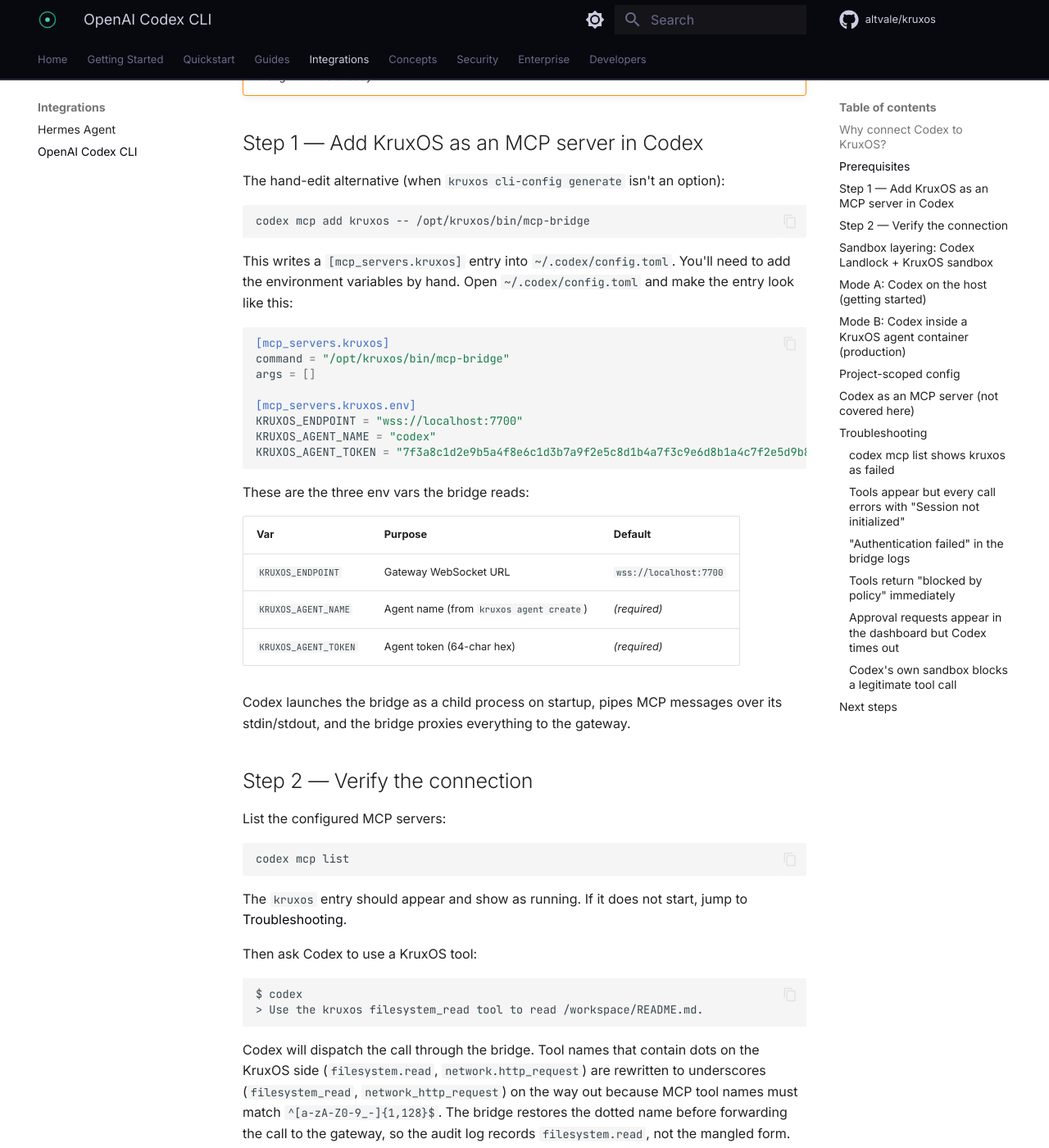
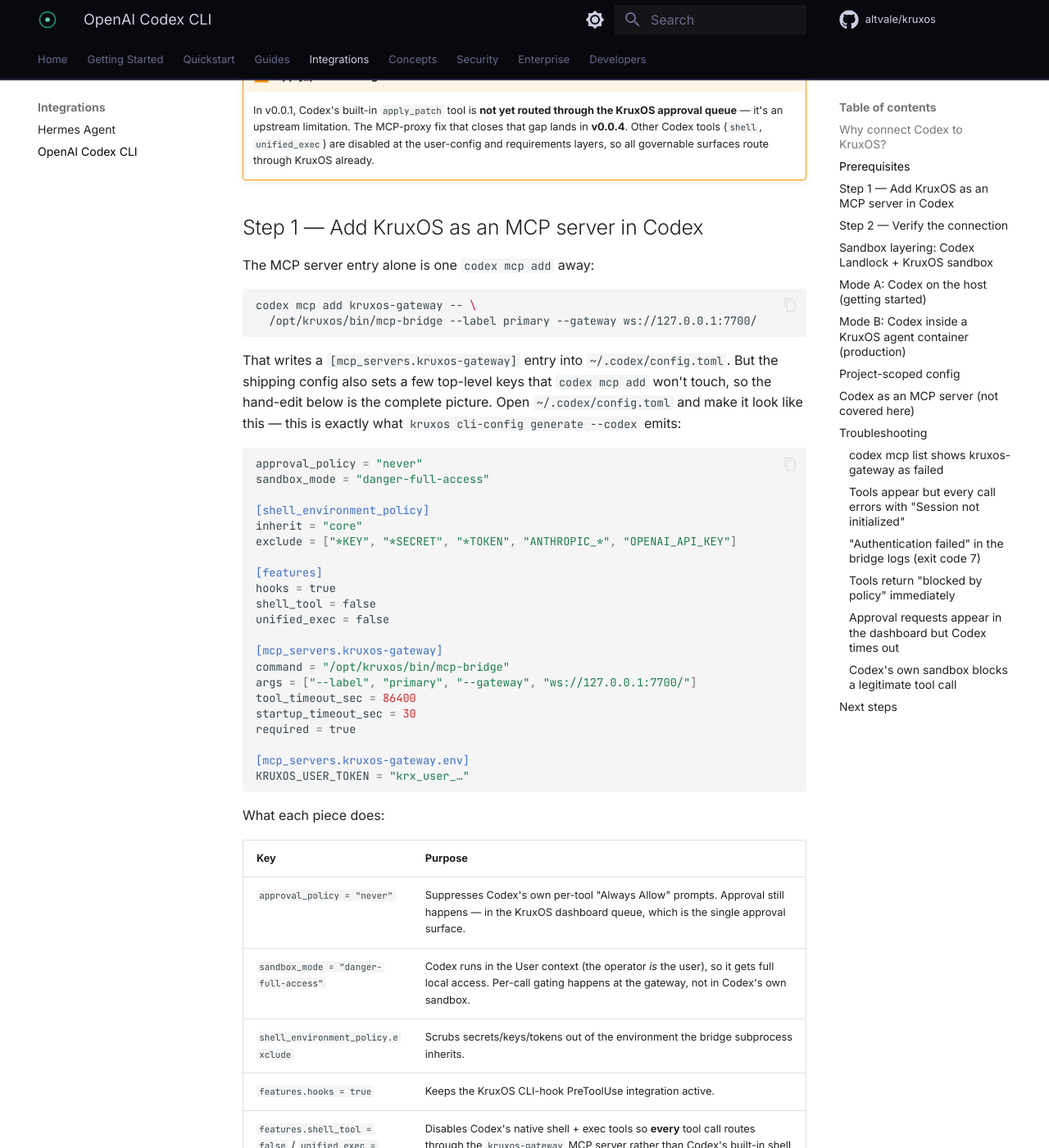
Before and after one commit to altvale/kruxos, an MkDocs documentation site: the page built from docs/public/docs/guides/codex.md, in a window 1280 px wide and 1400 px high, scrolled down 1852 px. Shown: the whole window at 82% size. Built offline with MkDocs 1.6.1 and Material for MkDocs 9.7.7, drawn with Linux system fonts in a browser that asks for light colours; comment, search, counter and statistics services are not loaded; some of the changed text lies outside the part shown.

Commit message:
docs(guides): fix Codex config drift; add file-transfer + service-connect guides
Codex CLI guide (guides/codex.md): update to the shipping User-context
config emitted by `kruxos cli-config generate`:
- MCP server renamed `kruxos` → `kruxos-gateway`
- agent-token model (KRUXOS_AGENT_NAME/KRUXOS_AGENT_TOKEN/KRUXOS_ENDPOINT)
  replaced with the User token (KRUXOS_USER_TOKEN, vault-by-label)
- add approval_policy = "never", sandbox_mode = "danger-full-access",
  [features] hooks/shell_tool/unified_exec, tool/startup timeouts, required
- bridge launched via --label/--gateway flags; fix stale commands
  (audit query, real exit codes) and drop fabricated ones

New guides:
- guides/file-transfer.md — operator file-upload surface (/uploads page +
  POST /api/user/files), mirrored from the internal reference
- guides/connecting-services.md — Gmail/Slack connect path (dashboard tiles
  or `kruxos connect`), BYO-app setup, Gmail Production/unverified-app +
  HTTPS-or-localhost tips, Slack app manifest + xoxb- token

Cross-linked from getting-started, guides/index, gmail quickstart; nav updated.

````diff
--- a/docs/public/docs/guides/codex.md
+++ b/docs/public/docs/guides/codex.md
@@ -35,7 +35,7 @@
 Codex CLI  (Rust binary)
   │  stdio (newline-delimited JSON-RPC, MCP 2024-11-05)
   ▼
-kruxos.connectors.claude_bridge  (launched by Codex as a subprocess)
+mcp-bridge  (/opt/kruxos/bin/mcp-bridge, launched by Codex as a subprocess)
   │  WebSocket
   ▼
 KruxOS Gateway  ──►  Policy Engine  ──►  Sandbox  ──►  Capabilities
@@ -44,17 +44,22 @@
 ```
 
 Same bridge as Claude Desktop, Claude Code, and Hermes — MCP stdio is a
-standard transport, so KruxOS ships a single `kruxos.connectors.claude_bridge`
-Python module and every MCP-capable client launches it the same way.
+standard transport, so KruxOS ships a single bundled `mcp-bridge` and every
+MCP-capable client launches it the same way.
 
 ## Prerequisites
 
 - **KruxOS** running and reachable at `ws://HOST:7700`.
-- **A KruxOS agent token**:
+- **A KruxOS User token.** Codex CLI runs in the *User context* — the
+  operator *is* the user, not a sandboxed agent — so the bridge authenticates
+  with the shared User token, not a per-agent token. The first-boot wizard
+  seeds one; you can create another any time:
   ```bash
-  kruxos agent create --name codex
+  kruxos user-token create primary
   ```
-  Save the 64-char hex token.
+  The token is stored in the vault under the label you pass (`primary` here)
+  and is printed exactly once. In practice you rarely paste it: the bridge
+  reads it from the vault by label, so it never lands on argv.
 - **The bundled `mcp-bridge`** at `/opt/kruxos/bin/mcp-bridge` — ships on the
   appliance (VM or Docker image).
 - **Codex CLI installed** (`npm install -g @openai/codex`, or whichever
@@ -79,34 +84,69 @@
 
 ## Step 1 — Add KruxOS as an MCP server in Codex
 
-The hand-edit alternative (when `kruxos cli-config generate` isn't an option):
+The MCP server entry alone is one `codex mcp add` away:
 
 ```bash
-codex mcp add kruxos -- /opt/kruxos/bin/mcp-bridge
+codex mcp add kruxos-gateway -- \
+  /opt/kruxos/bin/mcp-bridge --label primary --gateway ws://127.0.0.1:7700/
 ```
 
-This writes a `[mcp_servers.kruxos]` entry into `~/.codex/config.toml`.
-You'll need to add the environment variables by hand. Open
-`~/.codex/config.toml` and make the entry look like this:
+That writes a `[mcp_servers.kruxos-gateway]` entry into
+`~/.codex/config.toml`. But the shipping config also sets a few top-level
+keys that `codex mcp add` won't touch, so the hand-edit below is the
+complete picture. Open `~/.codex/config.toml` and make it look like this —
+this is exactly what `kruxos cli-config generate --codex` emits:
 
 ```toml
-[mcp_servers.kruxos]
+approval_policy = "never"
+sandbox_mode = "danger-full-access"
+
+[shell_environment_policy]
+inherit = "core"
+exclude = ["*KEY", "*SECRET", "*TOKEN", "ANTHROPIC_*", "OPENAI_API_KEY"]
+
+[features]
+hooks = true
+shell_tool = false
+unified_exec = false
+
+[mcp_servers.kruxos-gateway]
 command = "/opt/kruxos/bin/mcp-bridge"
-args = []
+args = ["--label", "primary", "--gateway", "ws://127.0.0.1:7700/"]
+tool_timeout_sec = 86400
+startup_timeout_sec = 30
+required = true
 
-[mcp_servers.kruxos.env]
-KRUXOS_ENDPOINT = "wss://localhost:7700"
-KRUXOS_AGENT_NAME = "codex"
-KRUXOS_AGENT_TOKEN = "7f3a8c1d2e9b5a4f8e6c1d3b7a9f2e5c8d1b4a7f3c9e6d8b1a4c7f2e5d9b8a3c"
+[mcp_servers.kruxos-gateway.env]
+KRUXOS_USER_TOKEN = "krx_user_…"
 ```
 
-These are the three env vars the bridge reads:
+What each piece does:
 
-| Var                  | Purpose                                  | Default                  |
-|----------------------|------------------------------------------|--------------------------|
-| `KRUXOS_ENDPOINT`    | Gateway WebSocket URL                    | `wss://localhost:7700`   |
-| `KRUXOS_AGENT_NAME`  | Agent name (from `kruxos agent create`)  | *(required)*             |
-| `KRUXOS_AGENT_TOKEN` | Agent token (64-char hex)                | *(required)*             |
+| Key | Purpose |
+|-----|---------|
+| `approval_policy = "never"` | Suppresses Codex's own per-tool "Always Allow" prompts. Approval still happens — in the KruxOS dashboard queue, which is the single approval surface. |
+| `sandbox_mode = "danger-full-access"` | Codex runs in the User context (the operator *is* the user), so it gets full local access. Per-call gating happens at the gateway, not in Codex's own sandbox. |
+| `shell_environment_policy.exclude` | Scrubs secrets/keys/tokens out of the environment the bridge subprocess inherits. |
+| `features.hooks = true` | Keeps the KruxOS CLI-hook PreToolUse integration active. |
+| `features.shell_tool = false` / `unified_exec = false` | Disables Codex's native shell + exec tools so **every** tool call routes through the `kruxos-gateway` MCP server rather than Codex's built-in shell path. |
+| `mcp_servers.kruxos-gateway.env.KRUXOS_USER_TOKEN` | The User bearer the bridge presents to the gateway. |
+
+The bridge reads exactly two things from its launch flags — `--label`
+(which vault entry to read the User token from, default `primary`) and
+`--gateway` (the gateway MCP WebSocket URL, default `ws://127.0.0.1:7700/`) —
+plus one environment variable:
+
+| Var                 | Purpose                                            | Default                   |
+|---------------------|----------------------------------------------------|---------------------------|
+| `KRUXOS_USER_TOKEN` | User bearer token (`krx_user_…`). If unset, the bridge reads it from the vault at `user/token/<label>`. | *(falls back to vault)* |
+
+`kruxos cli-config generate --codex --write` seeds `KRUXOS_USER_TOKEN` from
+the vault into the `env` block for you, so the generated file works
+out of the box. If you'd rather not have the token in the file at all, drop
+the `KRUXOS_USER_TOKEN` line: with the env var unset the bridge resolves the
+token from the vault at `user/token/primary` (the `--label` value) on each
+launch.
 
 Codex launches the bridge as a child process on startup, pipes MCP messages
 over its stdin/stdout, and the bridge proxies everything to the gateway.
@@ -138,8 +178,9 @@
 
 You should see the call in:
 
-- **KruxOS audit log**: `kruxos audit tail --agent codex`
-- **Dashboard** (`http://localhost:7800`): a new session for agent `codex`
+- **KruxOS audit log**: `kruxos audit query --capability filesystem.read`
+- **Dashboard** (`http://localhost:7800`): the Codex tool call in the
+  session view
 - **Approval queue** (if policy is `require_approval`): a pending request
 
 ## Sandbox layering: Codex Landlock + KruxOS sandbox
@@ -216,26 +257,31 @@
       codex-net:
     volumes:
       - codex-workspace:/workspace
+      # Mount the bundled bridge binary from the appliance host (read-only).
+      - /opt/kruxos/bin/mcp-bridge:/opt/kruxos/bin/mcp-bridge:ro
     environment:
-      KRUXOS_ENDPOINT: "ws://gateway:7700"
-      KRUXOS_AGENT_NAME: "codex"
-      KRUXOS_API_KEY: "${CODEX_API_KEY}"
+      KRUXOS_USER_TOKEN: "${KRUXOS_USER_TOKEN}"
       OPENAI_API_KEY: "${OPENAI_API_KEY}"
     command: >
       bash -c "
-        apt-get update && apt-get install -y python3 python3-pip &&
-        pip install --break-system-packages kruxos &&
         npm install -g @openai/codex &&
         mkdir -p /root/.codex &&
         cat > /root/.codex/config.toml <<'TOML'
-[mcp_servers.kruxos]
-command = \"python3\"
-args = [\"-m\", \"kruxos.connectors.claude_bridge\"]
+approval_policy = \"never\"
+sandbox_mode = \"danger-full-access\"
 
-[mcp_servers.kruxos.env]
-KRUXOS_ENDPOINT = \"ws://gateway:7700\"
-KRUXOS_AGENT_NAME = \"codex\"
-KRUXOS_API_KEY = \"${KRUXOS_API_KEY}\"
+[features]
+hooks = true
+shell_tool = false
+unified_exec = false
+
+[mcp_servers.kruxos-gateway]
+command = \"/opt/kruxos/bin/mcp-bridge\"
+args = [\"--label\", \"primary\", \"--gateway\", \"ws://gateway:7700/\"]
+required = true
+
+[mcp_servers.kruxos-gateway.env]
+KRUXOS_USER_TOKEN = \"${KRUXOS_USER_TOKEN}\"
 TOML
         tail -f /dev/null
       "
@@ -271,8 +317,8 @@
 takes precedence over `~/.codex/config.toml` when Codex is launched from
 that directory. This is the most underrated Codex feature for team setups:
 
-1. One engineer sets up KruxOS and the agent API key.
-2. They commit `.codex/config.toml` to the project repo (with the API key
+1. One engineer sets up KruxOS and the User token.
+2. They commit `.codex/config.toml` to the project repo (with the token
    read from an env var, not hardcoded — see below).
 3. Everyone who clones the repo gets KruxOS governance automatically the
    first time they run `codex` in that directory.
@@ -280,26 +326,34 @@
 Example `.codex/config.toml` for a repo:
 
 ```toml
-[mcp_servers.kruxos]
+approval_policy = "never"
+sandbox_mode = "danger-full-access"
+
+[features]
+hooks = true
+shell_tool = false
+unified_exec = false
+
+[mcp_servers.kruxos-gateway]
 command = "/opt/kruxos/bin/mcp-bridge"
-args = []
+args = ["--label", "primary", "--gateway", "ws://127.0.0.1:7700/"]
+required = true
 
-[mcp_servers.kruxos.env]
-KRUXOS_ENDPOINT = "wss://localhost:7700"
-KRUXOS_AGENT_NAME = "codex-team"
+[mcp_servers.kruxos-gateway.env]
 # Token resolved from the shell environment at Codex launch time
-KRUXOS_AGENT_TOKEN = "${CODEX_KRUXOS_TOKEN}"
+KRUXOS_USER_TOKEN = "${KRUXOS_USER_TOKEN}"
 ```
 
-Add `CODEX_KRUXOS_TOKEN` to `.envrc` / `direnv` / your shell profile, and
+Add `KRUXOS_USER_TOKEN` to `.envrc` / `direnv` / your shell profile, and
 *do not* commit the actual token. This pattern gives you centralised
 governance for a whole team with one commit.
 
 !!! warning "Don't commit tokens"
     `~/.codex/config.toml` is fine for personal use, but a project-scoped
     `.codex/config.toml` lives in the repo. Use environment-variable
-    interpolation (`${VAR}`) for `KRUXOS_AGENT_TOKEN`, never a literal
-    64-char hex token.
+    interpolation (`${VAR}`) for `KRUXOS_USER_TOKEN`, never a literal
+    token. Better still, drop the `KRUXOS_USER_TOKEN` line entirely and let
+    the bridge resolve the token from the vault by `--label`.
 
 ## Codex as an MCP server (not covered here)
 
@@ -311,27 +365,30 @@
 
 ## Troubleshooting
 
-### `codex mcp list` shows `kruxos` as failed
+### `codex mcp list` shows `kruxos-gateway` as failed
 
-Run the bridge by hand with the same env vars to see the error:
+Run the bridge by hand with the same flags to see the error:
 
 ```bash
-KRUXOS_ENDPOINT=wss://localhost:7700 \
-KRUXOS_AGENT_NAME=codex \
-KRUXOS_AGENT_TOKEN=7f3a8c1d2e9b5a4f8e6c1d3b7a9f2e5c8d1b4a7f3c9e6d8b1a4c7f2e5d9b8a3c \
-/opt/kruxos/bin/mcp-bridge
+KRUXOS_USER_TOKEN=krx_user_… \
+/opt/kruxos/bin/mcp-bridge --label primary --gateway ws://127.0.0.1:7700/
 ```
 
-Structured exit codes (10 = auth, 11 = network) point at the cause.
+(Omit `KRUXOS_USER_TOKEN` to exercise the vault path — the bridge then reads
+`user/token/primary` and the vault must be unlocked.) Structured exit codes
+point at the cause: `3` vault locked, `4` no token at that label, `5` vault
+unavailable, `6` gateway unreachable, `7` token rejected.
 
 Most common causes:
 
 - **`mcp-bridge` binary not on the path Codex sees.** Codex launches the
   command verbatim; verify `/opt/kruxos/bin/mcp-bridge` is executable and
   reachable from the Codex working directory.
-- **Env vars missing.** `~/.codex/config.toml` has to have the
-  `[mcp_servers.kruxos.env]` subsection — `codex mcp add` does not create
-  it for you. Edit the file and add the env vars manually.
+- **Wrong server entry.** `~/.codex/config.toml` must carry a
+  `[mcp_servers.kruxos-gateway]` entry with the `--label` / `--gateway`
+  args — `codex mcp add` writes the entry but not the surrounding
+  `approval_policy` / `sandbox_mode` / `[features]` keys, so finish the
+  hand-edit from [Step 1](#step-1-add-kruxos-as-an-mcp-server-in-codex).
 - **Gateway unreachable.** `curl -sk -o /dev/null -w '%{http_code}\n'
   https://localhost:7800` — if the dashboard isn't responding the gateway
   is down.
@@ -344,36 +401,33 @@
 again. The bridge faithfully forwards whatever the client sends and the
 gateway rejects out-of-order traffic per the MCP spec.
 
-### "Authentication failed" in the bridge logs
+### "Authentication failed" in the bridge logs (exit code 7)
 
-The `KRUXOS_AGENT_TOKEN` value does not match a registered agent. Re-check
-the token you saved from `kruxos agent create --name codex`. Agent tokens
-are 64-char hex strings in v0.0.1. Set `KRUXOS_BRIDGE_LOG_LEVEL=DEBUG` in the env
-section to see more.
+The User token the bridge presented does not match a live token (revoked, or
+the wrong value). Re-check the token under label `primary`, or mint a fresh
+one with `kruxos user-token create primary` and re-seed the config. Set
+`KRUXOS_LOG=debug` in the `env` section to see more.
 
 ### Tools return "blocked by policy" immediately
 
-This is not a bug — KruxOS is doing its job. Inspect the policy:
+This is not a bug — KruxOS is doing its job. Inspect the blocked call:
 
 ```bash
-kruxos audit tail --agent codex
+kruxos audit query --capability filesystem.read
 ```
 
-You will see the blocked call with the matching policy rule. Edit the
-policy file in `policies/` or assign the `codex` agent to a different
-policy group:
-
-```bash
-kruxos agent set-policy codex --group permissive
-```
+You will see the blocked call with the matching policy rule. Adjust the
+policy that governs the User principal to allow it — see
+[Policies](policies.md) for how rules are written and applied.
 
 ### Approval requests appear in the dashboard but Codex times out
 
-The bridge waits up to 5 minutes (`_APPROVAL_TIMEOUT_SECS`) for an approval
-decision, and 2 minutes (`_EXECUTION_TIMEOUT_SECS`) for execution after
-approval is granted. If your reviewers are slower than that, increase both
-constants in `claude_bridge.py` or approve faster. A timed-out approval
-returns a STOP error to Codex — the call is not silently dropped.
+A tool call that needs approval is held at the gateway until a reviewer acts.
+The Codex side waits up to `tool_timeout_sec` (the shipping config sets this
+to 86400 — 24 hours — so human-in-the-loop approvals don't time out the call
+under normal use). A timed-out approval returns a STOP error to Codex — the
+call is not silently dropped. If you want a shorter leash, lower
+`tool_timeout_sec` in the `[mcp_servers.kruxos-gateway]` entry.
 
 ### Codex's own sandbox blocks a legitimate tool call
 
--- a/docs/public/mkdocs.yml
+++ b/docs/public/mkdocs.yml
@@ -105,7 +105,9 @@
     - Migration from OpenClaw: guides/migration-from-openclaw.md
     - Autonomous Agents: guides/autonomous-agents.md
     - Docker Agent Isolation: guides/docker-isolation.md
+    - Connecting Services: guides/connecting-services.md
     - Slack Integration: guides/slack-integration.md
+    - File Transfer: guides/file-transfer.md
     - First Conversation: guides/first-conversation.md
     - Dashboard Chat: guides/dashboard-chat.md
     - Troubleshooting: guides/troubleshooting.md
````
Also changed, not shown: docs/public/docs/getting-started.md (+2 -0 lines), docs/public/docs/guides/connecting-services.md (added, +208 -0 lines), docs/public/docs/guides/file-transfer.md (added, +154 -0 lines), docs/public/docs/guides/index.md (+2 -0 lines), docs/public/docs/quickstart/gmail.md (+1 -0 lines).
